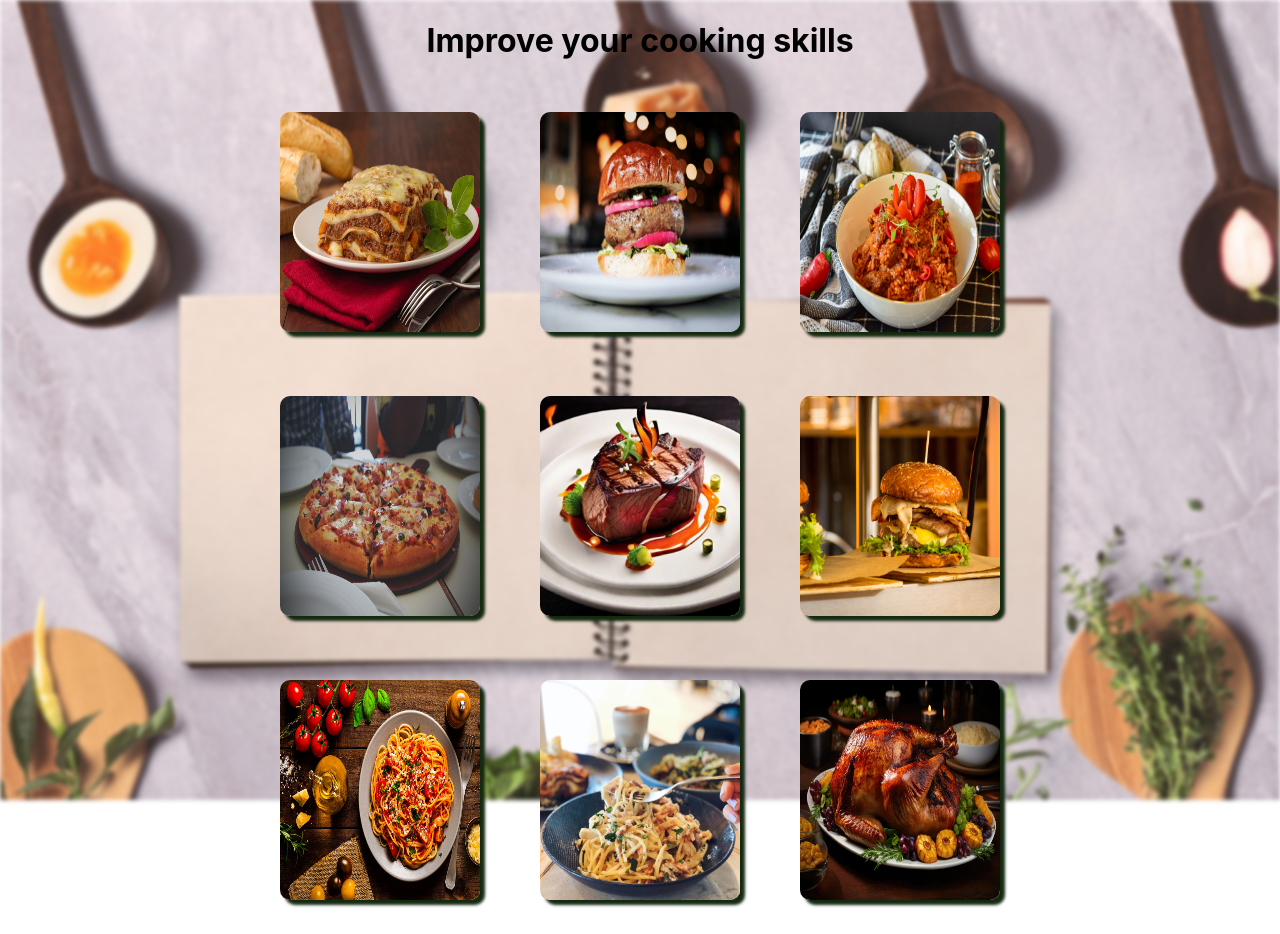
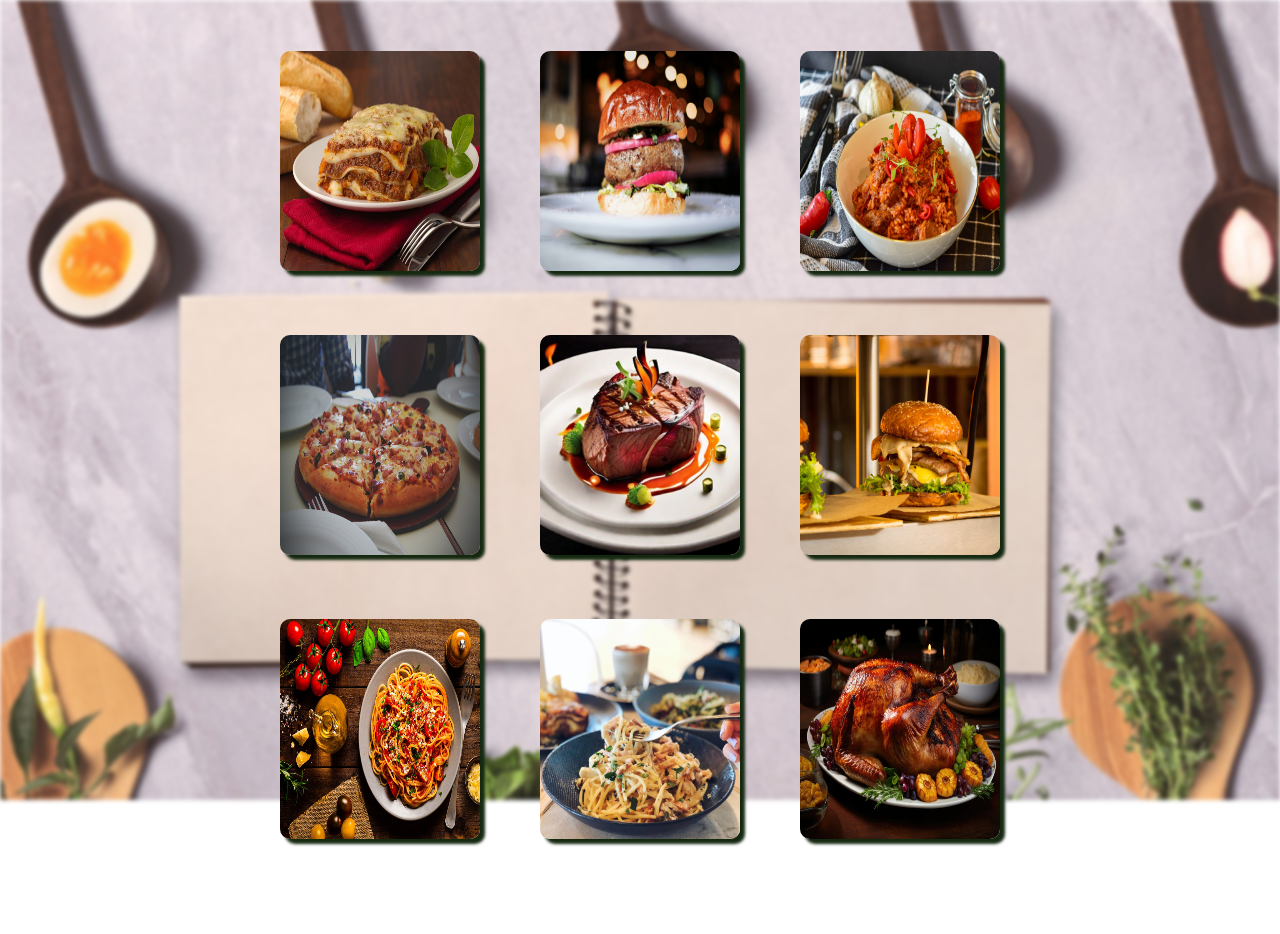
Before and after one commit to MellowMokoen/recipe-book, a React (Create React App) app: page / in a window 1280 px wide. After the commit the page ends 873 px from the top, so only its background shows below. Built offline with nearby package versions, Linux system fonts and the light colour scheme.

Commit message:
Removed the h1

```diff
--- a/src/RecipeListPage.css
+++ b/src/RecipeListPage.css
@@ -19,6 +19,7 @@ body::before {
 
 }
 
+
 img {
     width: 200px;
     margin: 30px;
--- a/src/RecipeListPage.js
+++ b/src/RecipeListPage.js
@@ -13,7 +13,7 @@ import stake from './images/stake.jpg';
 export default function() {
     return (
         <div>
-            <h1>Improve your cooking skills</h1>
+            <h1></h1>
          <div className = "row">
             <div className="col-md-4 beef-row">
             <img src= {lasagne} alt="lasagne"/>
```
